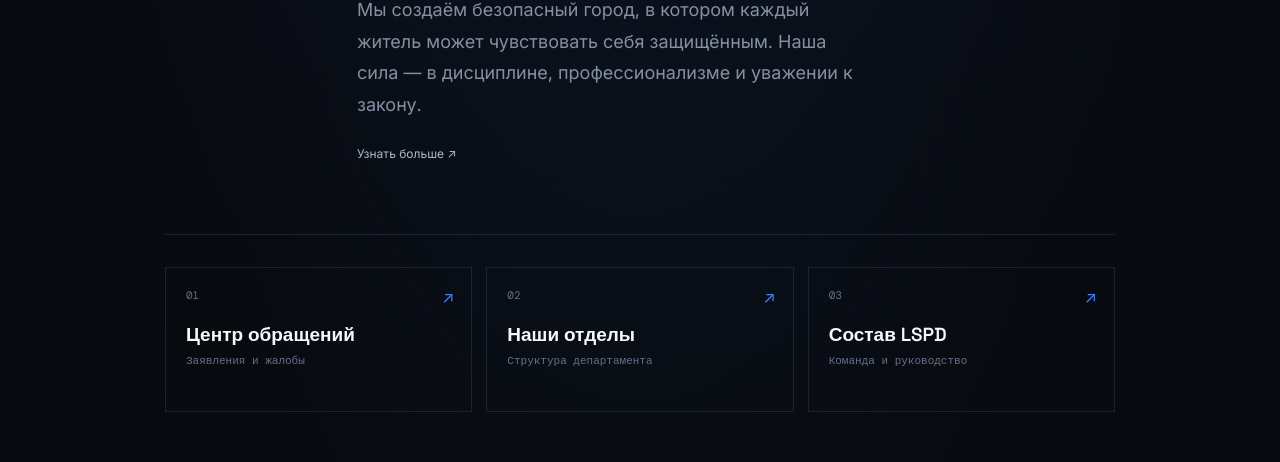
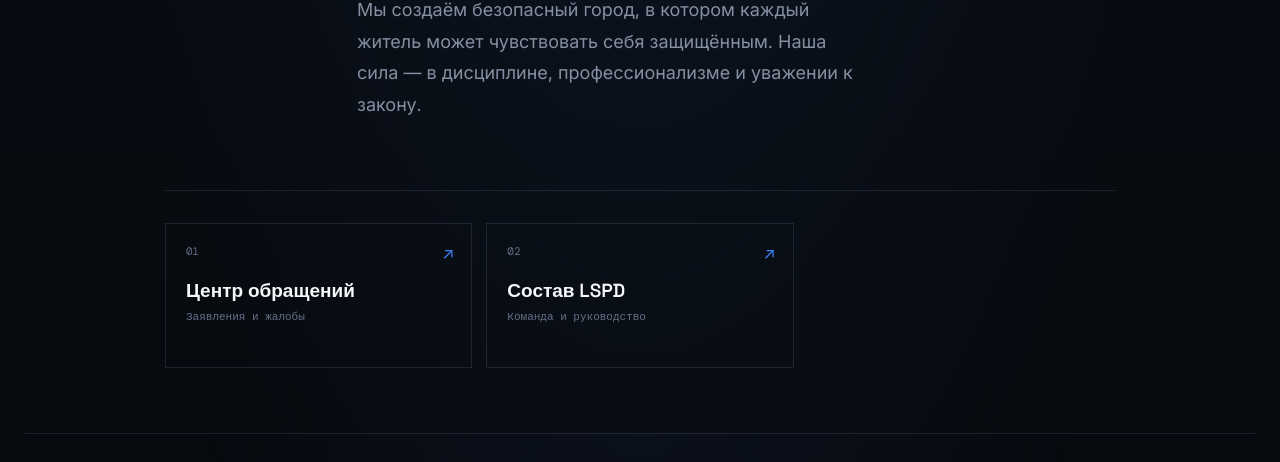
Before and after one commit to kofflay/majestic-web, a Next.js app: page /start in a window 1280 px wide. Shown: the part 834-1296 px from the top of the page. Built offline with nearby package versions, Linux system fonts and the light colour scheme; no server answers.

Commit message:
Удалить ссылки на отделы со стартовой страницы

```diff
--- a/pages/start.js
+++ b/pages/start.js
@@ -84,15 +84,13 @@ export default function Home() {
             <div>
               <h2>Служить и защищать —<br /><em>это наш выбор.</em></h2>
               <p>Мы создаём безопасный город, в котором каждый житель может чувствовать себя защищённым. Наша сила — в дисциплине, профессионализме и уважении к закону.</p>
-              <a href="/departments" className="landing-text-link">Узнать больше ↗</a>
             </div>
             <div className="landing-quote">“</div>
           </section>
 
           <section className="landing-cards">
             <a href="/applications"><span>01</span><strong>Центр обращений</strong><small>Заявления и жалобы</small><b>↗</b></a>
-            <a href="/departments"><span>02</span><strong>Наши отделы</strong><small>Структура департамента</small><b>↗</b></a>
-            <a href="/staff"><span>03</span><strong>Состав LSPD</strong><small>Команда и руководство</small><b>↗</b></a>
+            <a href="/staff"><span>02</span><strong>Состав LSPD</strong><small>Команда и руководство</small><b>↗</b></a>
           </section>
 
           <section className="landing-command" aria-labelledby="landing-command-title">
```
